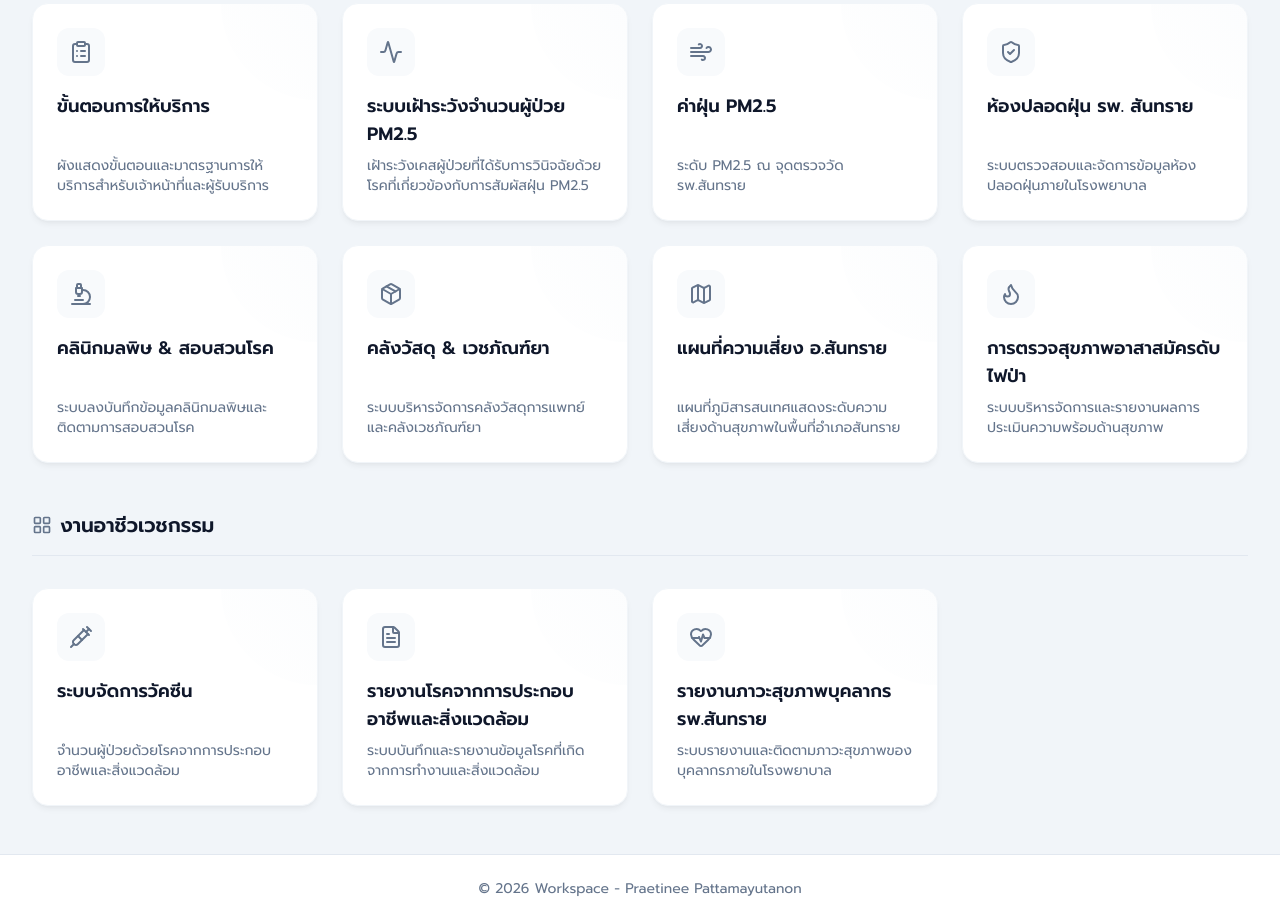
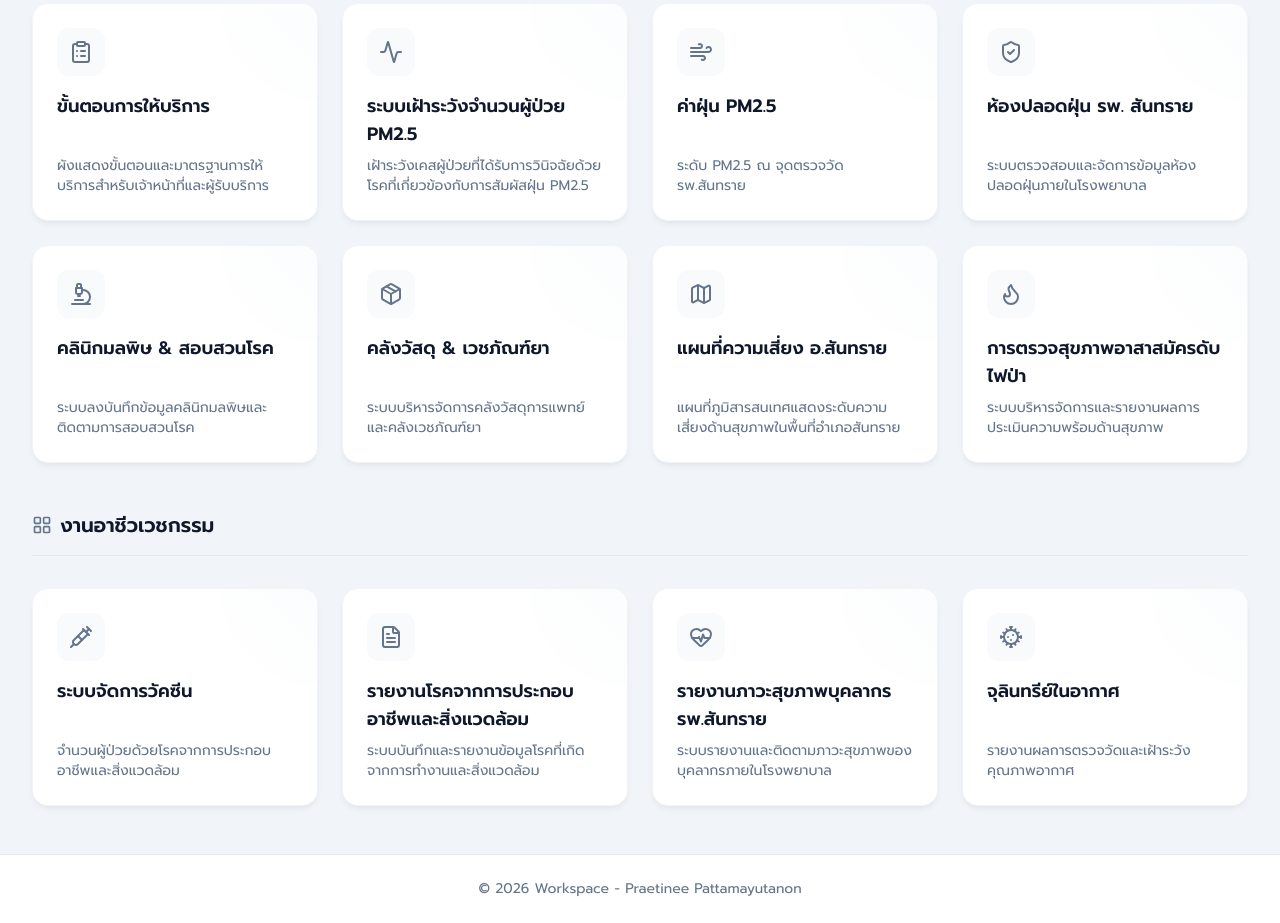
Before and after one commit to praetinee/JanWorkspace, a plain HTML site: page index.html in a window 1280 px wide. Shown: the part 362-1285 px from the top of the page. Drawn offline with nearby package versions, Linux system fonts and the light colour scheme.

Commit message:
Update index.html

```diff
--- a/index.html
+++ b/index.html
@@ -212,6 +212,18 @@
             </a>
             <!-- สิ้นสุดส่วนที่แทรก -->
 
+            <!-- แทรก Card 4 เริ่มตรงนี้ -->
+            <!-- Card 4: จุลินทรีย์ในอากาศ -->
+            <a href="https://praetinee.github.io/SsHosEnv/" class="group bg-white rounded-2xl p-6 border border-slate-100 shadow-card hover:shadow-card-hover hover:border-accent-500/30 transition-all duration-300 fade-in delay-400 flex flex-col h-full relative overflow-hidden">
+                <div class="absolute top-0 right-0 w-24 h-24 bg-gradient-to-bl from-slate-50 to-transparent rounded-bl-full opacity-50 group-hover:from-accent-50/50 transition-colors"></div>
+                <div class="bg-brand-50 w-12 h-12 rounded-xl flex items-center justify-center mb-4 group-hover:bg-accent-50 transition-colors z-10">
+                    <i data-lucide="virus" class="w-6 h-6 text-brand-500 group-hover:text-accent-500 transition-colors"></i>
+                </div>
+                <h3 class="text-lg font-semibold text-brand-900 mb-2 z-10 group-hover:text-accent-700 transition-colors">จุลินทรีย์ในอากาศ</h3>
+                <p class="text-sm text-slate-500 mt-auto z-10">รายงานผลการตรวจวัดและเฝ้าระวังคุณภาพอากาศ</p>
+            </a>
+            <!-- สิ้นสุดส่วนที่แทรก -->
+
         </div>
         <!-- Modal Popup (ซ่อนเป็นค่าเริ่มต้น) -->
         <!-- Modal Popup (ซ่อนเป็นค่าเริ่มต้น) -->
```
